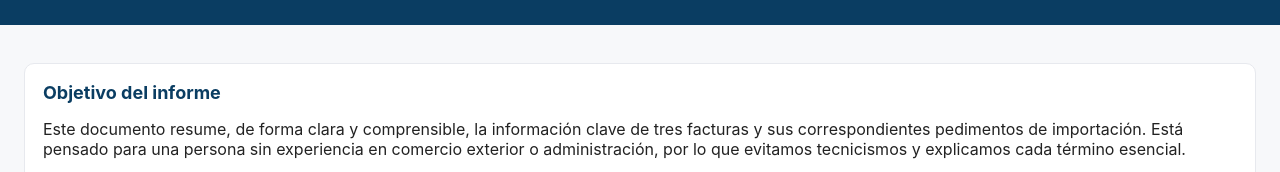
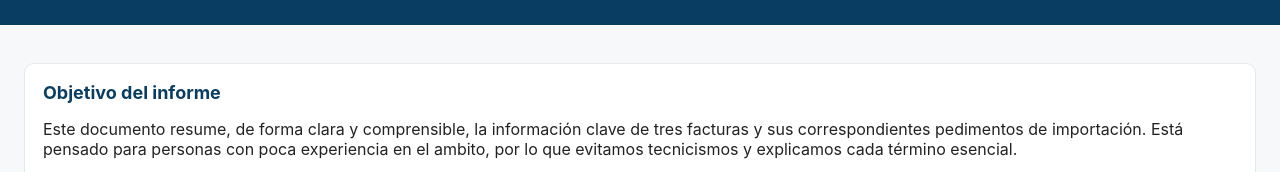
Before and after one commit to blasperez/Guia-Vpg, a plain HTML site: page index.html in a window 1280 px wide. Shown: the part 84-256 px from the top of the page. Drawn offline with Linux system fonts and the light colour scheme.

Commit message:
Update index.html

```diff
--- a/index.html
+++ b/index.html
@@ -15,7 +15,7 @@
 <main>
 <section>
   <h2>Objetivo del informe</h2>
-  <p>Este documento resume, de forma clara y comprensible, la información clave de tres facturas y sus correspondientes pedimentos de importación. Está pensado para una persona sin experiencia en comercio exterior o administración, por lo que evitamos tecnicismos y explicamos cada término esencial.</p>
+  <p>Este documento resume, de forma clara y comprensible, la información clave de tres facturas y sus correspondientes pedimentos de importación. Está pensado para personas con poca experiencia en el ambito, por lo que evitamos tecnicismos y explicamos cada término esencial.</p>
   <div class="note"><strong>¿Qué es una factura?</strong> Es el comprobante que detalla la venta: quién vende, quién compra, qué se vende y cuánto cuesta. <strong>¿Qué es un pedimento?</strong> Es el documento oficial que comprueba la entrada de mercancías al país y el pago de impuestos en aduana.</div>
 <img src='WhatsApp Image 2025-07-11 at 3.32.34 PM (1).jpeg' alt='Referencia' style='max-width:100%;height:auto;border-radius:8px;border:1px solid #e7e9ee;margin:8px 0;' /><img src='WhatsApp Image 2025-07-11 at 3.32.34 PM.jpeg' alt='Referencia' style='max-width:100%;height:auto;border-radius:8px;border:1px solid #e7e9ee;margin:8px 0;' /></section>
 <section>
```
